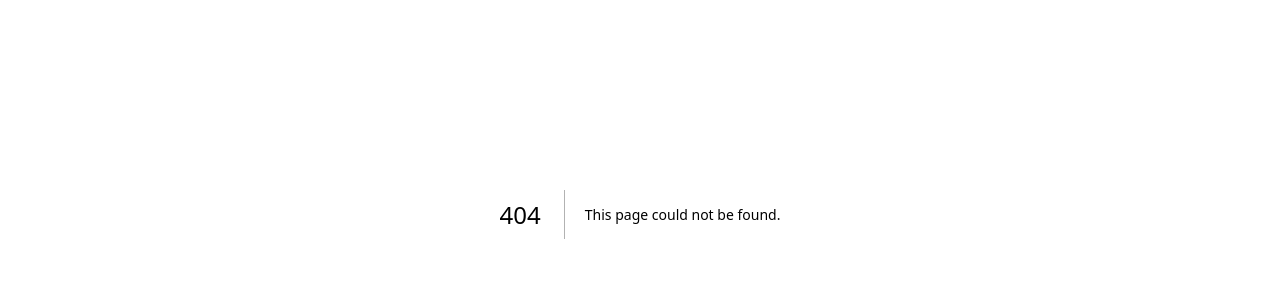
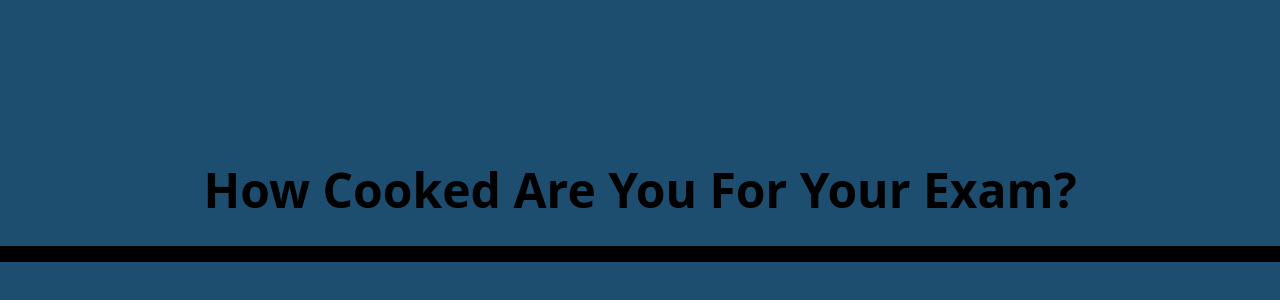
Before and after one commit to GlassesNoGlasses/just-for-fun, a Next.js app: page /howcookedami in a window 1280 px wide. Before the commit this address had no page. Shown: the part 186-486 px from the top of the page. Built offline with nearby package versions, Linux system fonts and the light colour scheme.

Commit message:
started how cooked am i subsite

```diff
--- a/app/HowCookedAmI?/page.tsx
+++ /dev/null
@@ -1,9 +0,0 @@
-
-export default function Home() {
-    return (
-      <main className="flex min-h-screen w-screen">
-        <div className="flex h-screen w-screen justify-center align-middle bg-[#1d4d6f]">
-        </div>
-      </main>
-    );
-  }
--- /dev/null
+++ b/app/howcookedami/page.tsx
@@ -0,0 +1,32 @@
+'use client';
+
+import { useState } from "react";
+import { Assignment } from "../interfaces/Assignment";
+
+export default function Home() {
+
+  const [assignments, setAssignments] = useState<Assignment[]>([]);
+  const [feedback, setFeedback] = useState<string>('');
+
+  const handleSubmit = (e: React.FormEvent<HTMLFormElement>) => {
+    e.preventDefault();
+  }
+
+  return (
+    <main className="flex min-h-screen w-screen">
+      <div className="flex h-screen w-screen justify-center align-middle bg-[#1d4d6f]">
+        <div className="flex flex-col h-full w-full gap-8 justify-center align-middle">
+          <h1 className="text-center text-5xl font-bold font-sans">
+            How Cooked Are You For Your Exam?
+          </h1>
+          <div className="flex h-fit w-full overflow-y-auto bg-white justify-center align-middle
+          border-solid border-black border-8">
+            <form onSubmit={handleSubmit}>
+
+            </form>
+          </div>
+        </div>
+      </div>
+    </main>
+  );
+}
--- /dev/null
+++ b/app/interfaces/Assignment.ts
@@ -0,0 +1,8 @@
+
+export interface Assignment {
+    id: number;
+    title: string;
+    userGrade: number;
+    maxGrade: number;
+    weight: number;
+}
--- a/app/page.tsx
+++ b/app/page.tsx
@@ -12,7 +12,7 @@ export default function Home() {
             Just For Fun
           </h1>
           <div className="flex flex-row gap-12 h-fit w-full align-middle justify-center">
-            <Link href="/login">
+            <Link href="/howcookedami">
               <Collage {...HCAMI} />
             </Link>
           </div>
```
